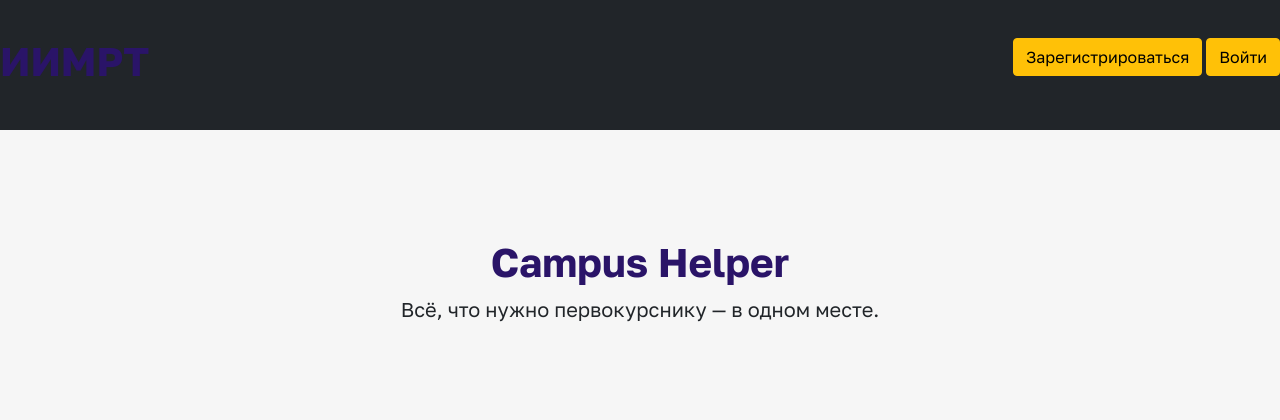
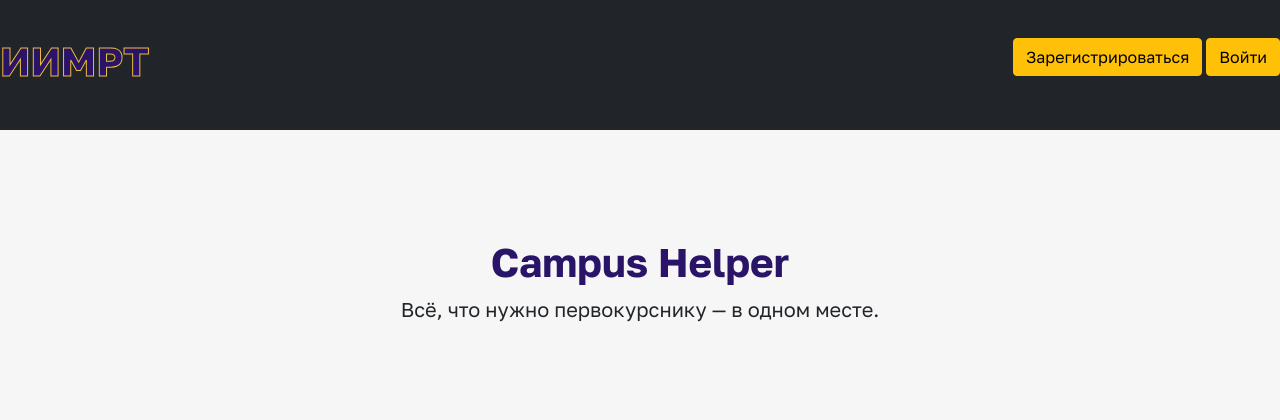
Before and after one commit to AyNur207/hackathon, a Flask app: page / in a window 1280 px wide. Shown: the top 420 px of the page. Run offline with Flask 3, Linux system fonts and the light colour scheme.

Commit message:
контур текста

```diff
--- a/main.py
+++ b/main.py
@@ -14,7 +14,7 @@ import config
 import pymorphy3
 
 app = Flask(__name__)
-app.config['SECRET_KEY'] = 'yandexlyceum_secret_key'
+app.config['SECRET_KEY'] = 'FlaskSecretKey_2026_7xK9pL2'
 app.config['UPLOAD_FOLDER'] = config.UPLOAD_FOLDERS
 api = Api(app)
 login_manager = LoginManager()
--- a/static/css/style.css
+++ b/static/css/style.css
@@ -36,3 +36,8 @@ form {
 #profile_name {
     color: white;
 }
+
+.navbar-dark{
+    color: transparent;
+    -webkit-text-stroke: 1px #EFBB3E;
+}
--- a/templates/base.html
+++ b/templates/base.html
@@ -31,7 +31,7 @@
             <a class="navbar-brand" style="color:#ffffff" href="/profile/{{current_user.id}}" id="profile_name">{{current_user.login}}</a>
             {% else %}
             <p>
-                <a class="btn btn-warning " href="/register">Зарегистрироваться</a>
+                <a class="btn btn-warning" href="/register">Зарегистрироваться</a>
                 <a class="btn btn-warning" href="/login">Войти</a>
             </p>
             {% endif %}
```
Also changed, not shown: db/uunit_db.db.
